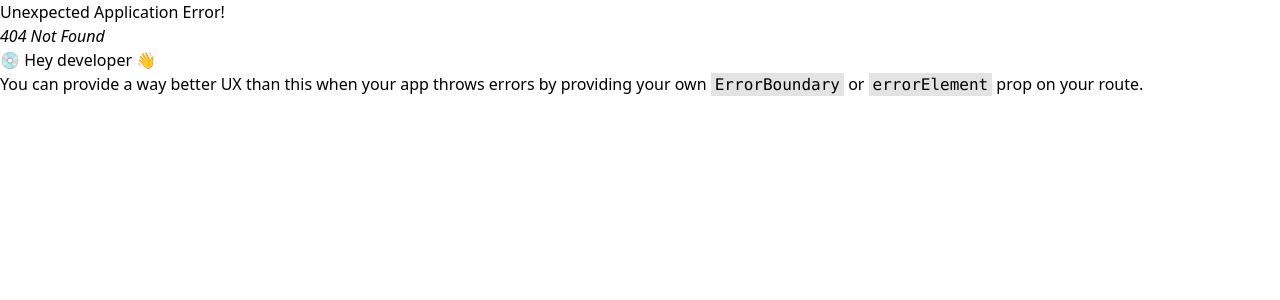
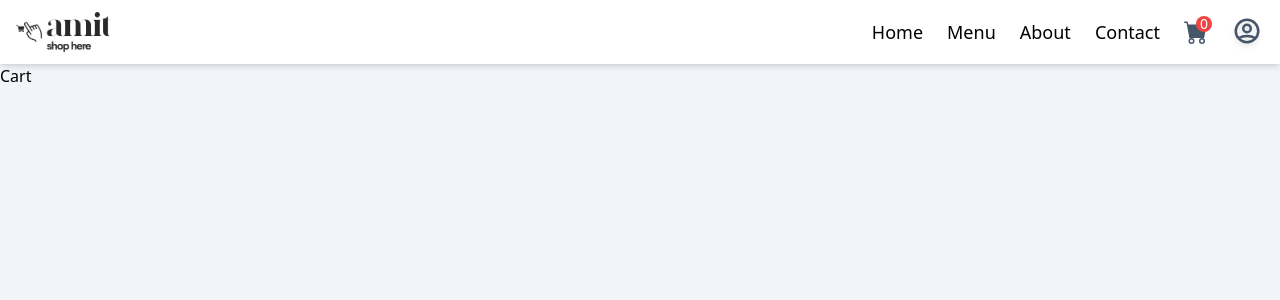
Before and after one commit to nguyentuanhung123/MERN-Restaurant, a React (Vite) app in the folder frontend/: page /cart in a window 1280 px wide. Before the commit this address had no page. Shown: the top 300 px of the page. Built offline with nearby package versions, Linux system fonts and the light colour scheme; no server answers.

Commit message:
add logic loading on AllProduct.jsx

```diff
--- a/frontend/src/components/AllProduct.jsx
+++ b/frontend/src/components/AllProduct.jsx
@@ -39,6 +39,8 @@ const AllProduct = ({heading}) => {
         })
     }
 
+    const loadingArrayFeature = new Array(10).fill(null);
+
     return (
         <div className="my-5">
             <h2 className="font-bold text-2xl text-slate-800 mb-4">
@@ -47,17 +49,22 @@ const AllProduct = ({heading}) => {
 
             <div className="flex gap-4 justify-center overflow-scroll scrollbar-none">
                 {
-                    categoryList[0] && categoryList.map((el) => {
+                    categoryList[0] ? categoryList.map((el) => {
                         return(
                             <FilterProduct key={el} category={el} onClick={() => handleFilterProduct(el)}/>
                         )
                     })
+                    : (
+                        <div className="min-h-[150px] flex justify-center items-center">
+                            <p>Loading...</p>
+                        </div>
+                    )
                 }
             </div>
 
             <div className="flex flex-wrap justify-center gap-4 my-4">
                 {
-                    dataFilter.map((el) => {
+                    dataFilter[0] ? dataFilter.map((el) => {
                         return(
                             <CardFeature
                                 key={el._id}
@@ -69,6 +76,13 @@ const AllProduct = ({heading}) => {
                             />
                         )
                     })
+                    : (
+                        loadingArrayFeature.map((el, index) => {
+                            return(
+                                <CardFeature key={index} loading="Loading..."/>
+                            )
+                        })
+                    )
                 }
             </div>
         </div>
--- a/frontend/src/components/Header.jsx
+++ b/frontend/src/components/Header.jsx
@@ -47,14 +47,18 @@ const Header = () => {
 
                 <div className='flex items-center gap-4 md:gap-6'>
                     <nav className='hidden md:flex gap-4 md:gap-6 text-base md:text-lg'>
-                        <Link to={""}>Home</Link>
-                        <Link to={"menu"}>Menu</Link>
-                        <Link to={"about"}>About</Link>
-                        <Link to={"contact"}>Contact</Link>
+                        <Link to={"/"}>Home</Link>
+                        <Link to={"/menu"}>Menu</Link>
+                        <Link to={"/about"}>About</Link>
+                        <Link to={"/contact"}>Contact</Link>
                     </nav>
                     <div className='text-2xl text-slate-600 relative'>
-                        <BsCartFill />
-                        <div className='absolute -top-1 -right-1 text-white bg-red-500 h-4 w-4 rounded-full m-0 p-0 text-sm flex items-center justify-center'>0</div>
+                        <Link to={"/cart"}>
+                            <BsCartFill />
+                            <div className='absolute -top-1 -right-1 text-white bg-red-500 h-4 w-4 rounded-full m-0 p-0 text-sm flex items-center justify-center'>
+                                0
+                            </div>
+                        </Link>
                     </div>
                     <div className='text-slate-600' onClick={handleShowMenu}>
                         <div className='text-3xl cursor-pointer w-8 h-8 rounded-full overflow-hidden drop-shadow-md'>
--- a/frontend/src/main.jsx
+++ b/frontend/src/main.jsx
@@ -14,6 +14,7 @@ import SignUp from './pages/SignUp.jsx'
 // redux
 import { store } from './redux/index.jsx'
 import { Provider } from 'react-redux'
+import Cart from './pages/Cart.jsx'
 
 const router = createBrowserRouter(
   createRoutesFromElements(
@@ -26,6 +27,7 @@ const router = createBrowserRouter(
       <Route path='newproduct' element={<NewProduct />}></Route>
       <Route path='login' element={<Login />}></Route>
       <Route path='signup' element={<SignUp />}></Route>
+      <Route path='cart' element={<Cart />}></Route>
     </Route>
   )
 )
--- /dev/null
+++ b/frontend/src/pages/Cart.jsx
@@ -0,0 +1,9 @@
+
+
+const Cart = () => {
+  return (
+    <div>Cart</div>
+  )
+}
+
+export default Cart
```
Also changed, not shown: 1 other file (tests, documents, lock files or other folders).
